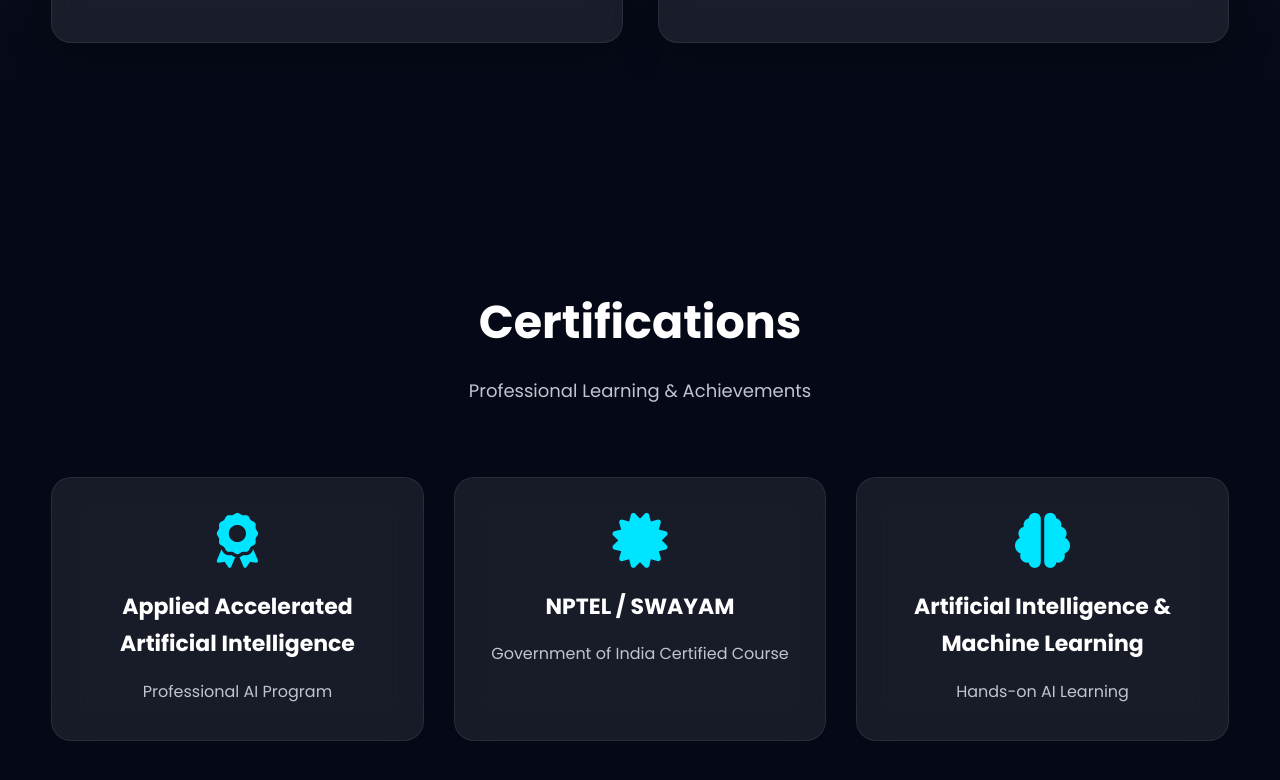
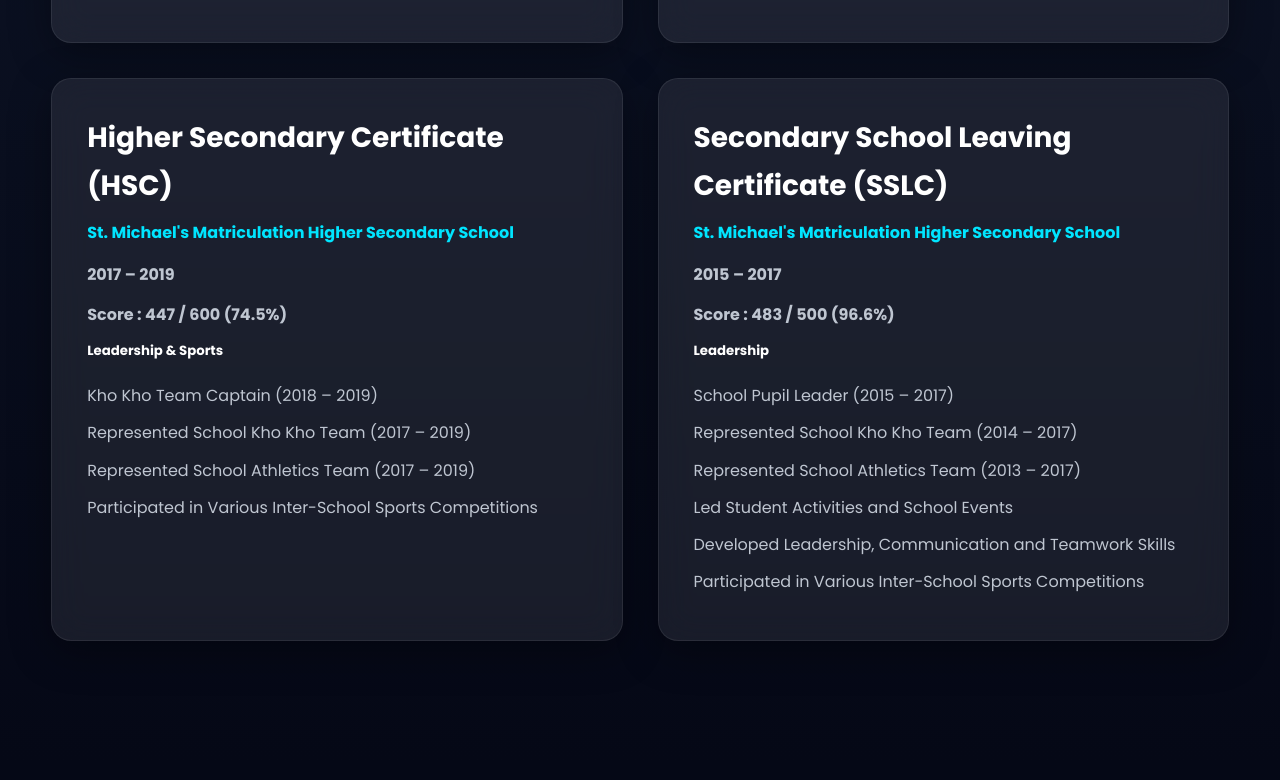
Before and after one commit to shibinjaison/shibin-jaison-portfolio, a plain HTML site: page index.html in a window 1280 px wide. Shown: the part 8687-9467 px from the top of the page. Drawn offline with Linux system fonts and the light colour scheme.

Commit message:
Refactor education section in index.html
Updated education section with detailed academic background and leadership roles.

```diff
--- a/index.html
+++ b/index.html
@@ -769,6 +769,8 @@
 
         <div class="education-grid">
 
+            <!-- M.E -->
+
             <div class="education-card">
 
                 <h3>Master of Engineering</h3>
@@ -795,6 +797,8 @@
 
             </div>
 
+            <!-- B.E -->
+
             <div class="education-card">
 
                 <h3>Bachelor of Engineering</h3>
@@ -819,11 +823,73 @@
 
             </div>
 
+            <!-- HSC -->
+
+            <div class="education-card">
+
+                <h3>Higher Secondary Certificate (HSC)</h3>
+
+                <h4>St. Michael's Matriculation Higher Secondary School</h4>
+
+                <p><strong>2017 – 2019</strong></p>
+
+                <p><strong>Score : 447 / 600 (74.5%)</strong></p>
+
+                <h5>Leadership & Sports</h5>
+
+                <ul>
+
+                    <li>Kho Kho Team Captain (2018 – 2019)</li>
+
+                    <li>Represented School Kho Kho Team (2017 – 2019)</li>
+
+                    <li>Represented School Athletics Team (2017 – 2019)</li>
+
+                    <li>Participated in Various Inter-School Sports Competitions</li>
+
+                </ul>
+
+            </div>
+
+            <!-- SSLC -->
+
+            <div class="education-card">
+
+                <h3>Secondary School Leaving Certificate (SSLC)</h3>
+
+                <h4>St. Michael's Matriculation Higher Secondary School</h4>
+
+                <p><strong>2015 – 2017</strong></p>
+
+                <p><strong>Score : 483 / 500 (96.6%)</strong></p>
+
+                <h5>Leadership</h5>
+
+                <ul>
+
+                    <li>School Pupil Leader (2015 – 2017)</li>
+
+                    <li>Represented School Kho Kho Team (2014 – 2017)</li>
+
+                    <li>Represented School Athletics Team (2013 – 2017)</li>
+
+                    <li>Led Student Activities and School Events</li>
+
+                    <li>Developed Leadership, Communication and Teamwork Skills</li>
+
+                    <li>Participated in Various Inter-School Sports Competitions</li>
+
+                </ul>
+
+            </div>
+
         </div>
 
     </div>
 
 </section>
+
+
 <!-- ================= CERTIFICATIONS ================= -->
 
 <section id="certifications" class="certifications">
```
Lines whose indentation alone changed are shown as unchanged.
